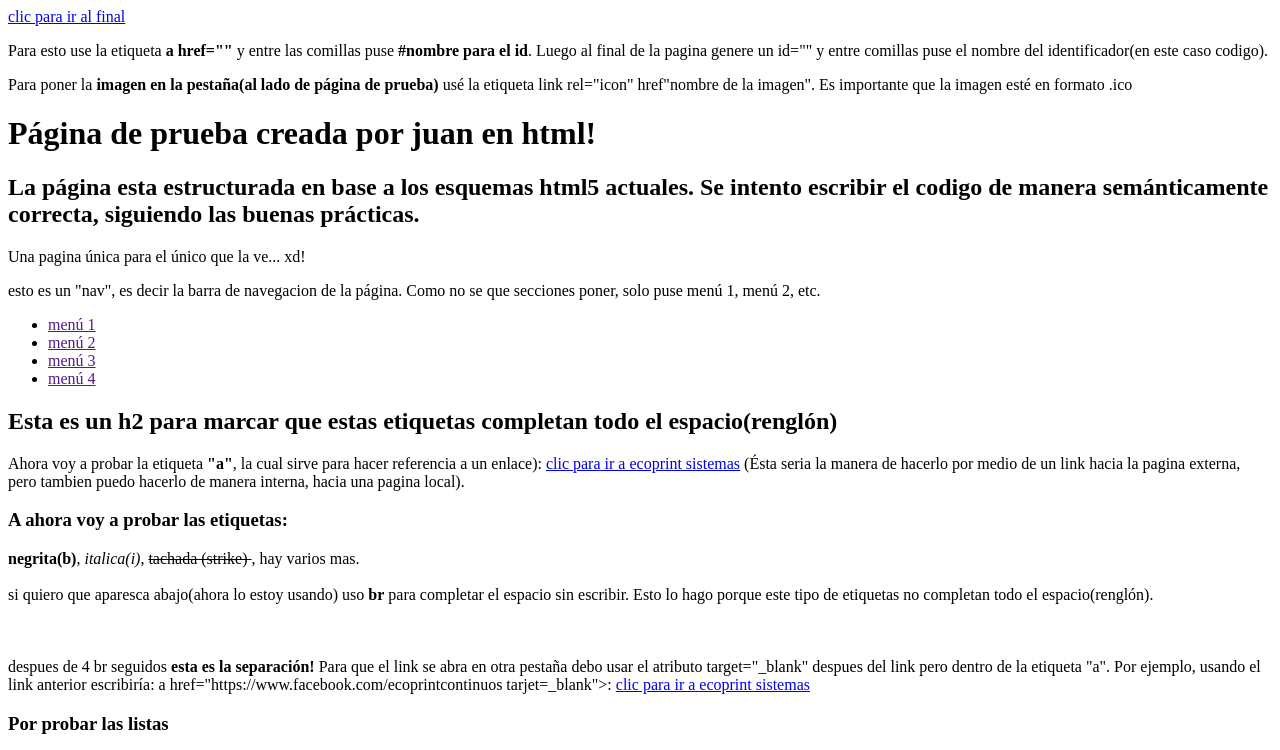
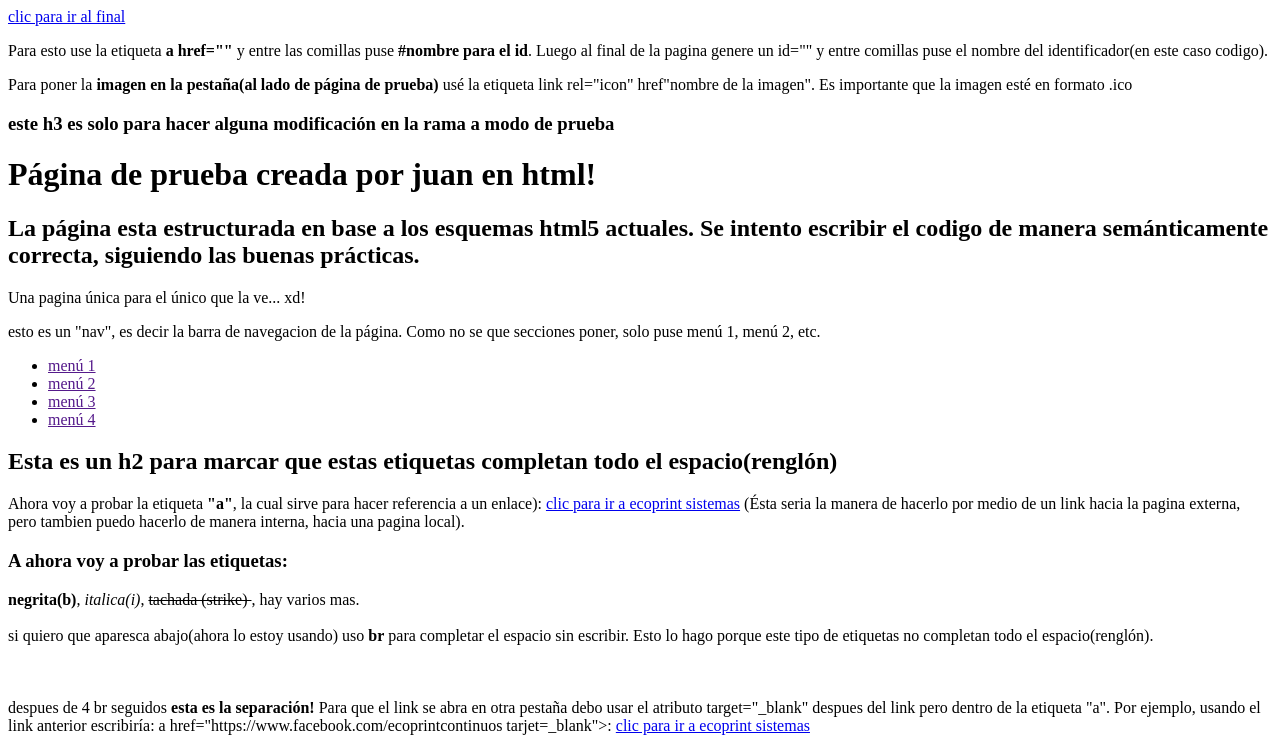
Before and after one commit to juan25258/repositorio-3, a plain HTML site: page index.html in a window 1280 px wide. Shown: the top 750 px of the page. Drawn offline with Linux system fonts and the light colour scheme.

Commit message:
Update index.html
Ésta es una modificación básica(un h3) para probar el funcionamiento de la rama.

```diff
--- a/index.html
+++ b/index.html
@@ -15,6 +15,7 @@
         <p>
             Para poner la <b>imagen en la pestaña(al lado de página de prueba)</b>  usé la etiqueta link rel="icon" href"nombre de la imagen". Es importante que la imagen esté en formato .ico
         </p>
+        <h3>este h3 es solo para hacer alguna modificación en la rama a modo de prueba<h3>
         <h1>Página de prueba creada por juan en html!</h1>
         <h2>La página esta estructurada en base a los esquemas html5 actuales. Se intento escribir el codigo de manera semánticamente correcta, siguiendo las buenas prácticas.</h2>
         <p>
```
